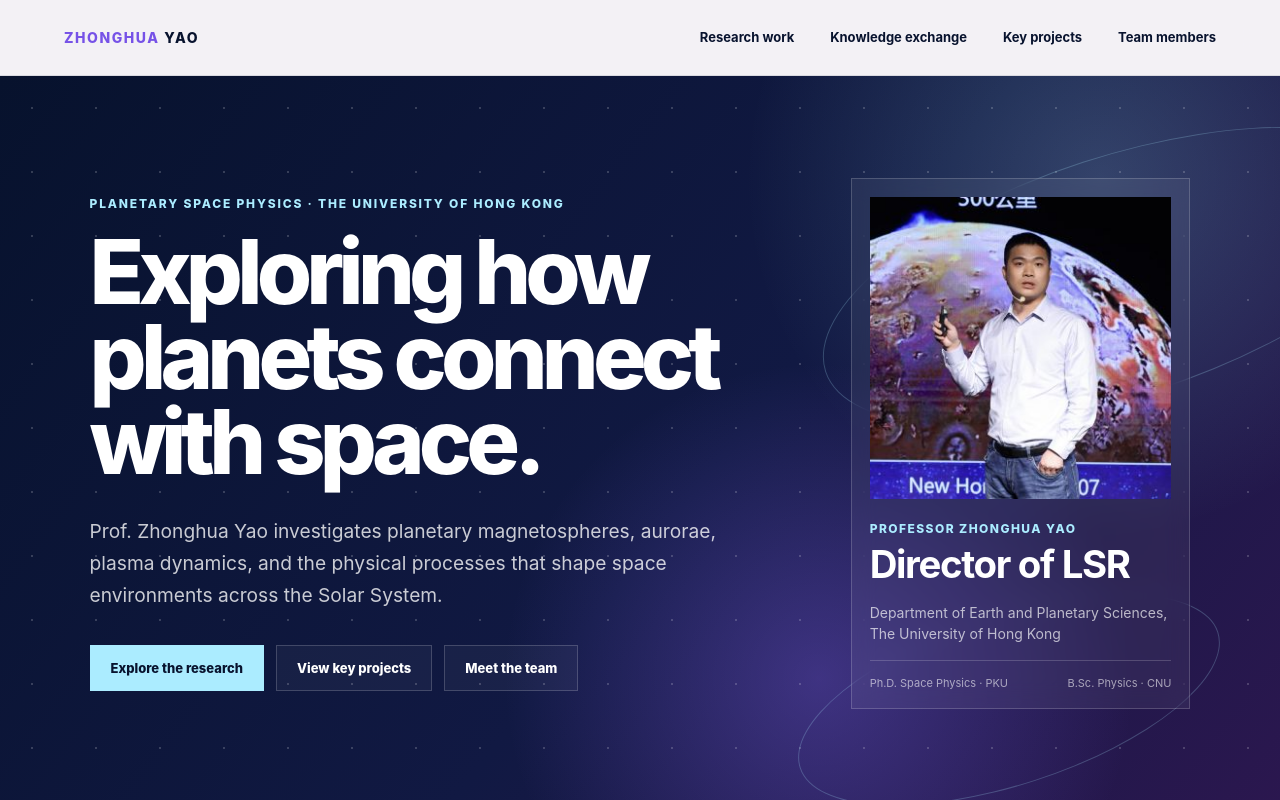
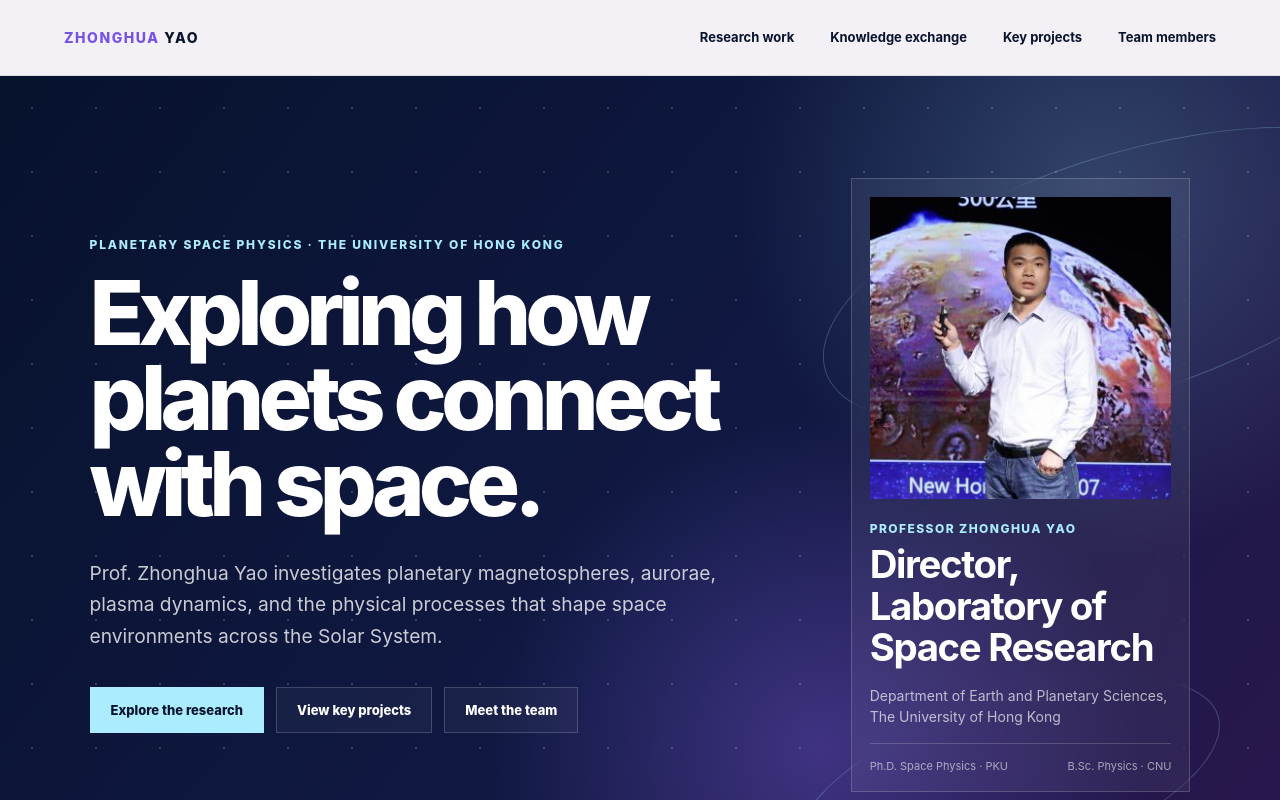
Before and after one commit to spaceYao/spaceYao.github.io, a React (Vite) app: page / in a window 1280 px wide. Shown: the top 800 px of the page. Built offline with nearby package versions, Linux system fonts and the light colour scheme.

Commit message:
Expand Laboratory of Space Research title

```diff
--- a/index.html
+++ b/index.html
@@ -3,7 +3,7 @@
   <head>
     <meta charset="UTF-8" />
     <meta name="viewport" content="width=device-width, initial-scale=1.0" />
-    <meta name="description" content="Academic homepage of Prof. Zhonghua Yao, Director of the Laboratory for Space Research at The University of Hong Kong." />
+    <meta name="description" content="Academic homepage of Prof. Zhonghua Yao, Director, Laboratory of Space Research at The University of Hong Kong." />
     <meta name="theme-color" content="#07122d" />
     <link rel="canonical" href="https://spaceyao.github.io/" />
     <meta property="og:type" content="website" />
--- a/src/App.tsx
+++ b/src/App.tsx
@@ -133,7 +133,7 @@
             <img src="/zhonghua-yao.png" alt="Prof. Zhonghua Yao speaking in front of a planetary image" />
           </div>
           <p className="profile-kicker">Professor Zhonghua Yao</p>
-          <h2>Director of LSR</h2>
+          <h2>Director, Laboratory of Space Research</h2>
           <p>Department of Earth and Planetary Sciences, The University of Hong Kong</p>
           <div className="profile-meta">
             <span>Ph.D. Space Physics · PKU</span>
@@ -226,7 +226,7 @@
             <div>
               <p className="mini-label">Group lead</p>
               <h3>Zhonghua Yao</h3>
-              <strong>Director of LSR</strong>
+              <strong>Director, Laboratory of Space Research</strong>
               <p>Planetary magnetospheres, auroral processes, plasma dynamics, and space mission science.</p>
             </div>
           </article>
```
Also changed, not shown: 1 other file (tests, documents, lock files or other folders).
